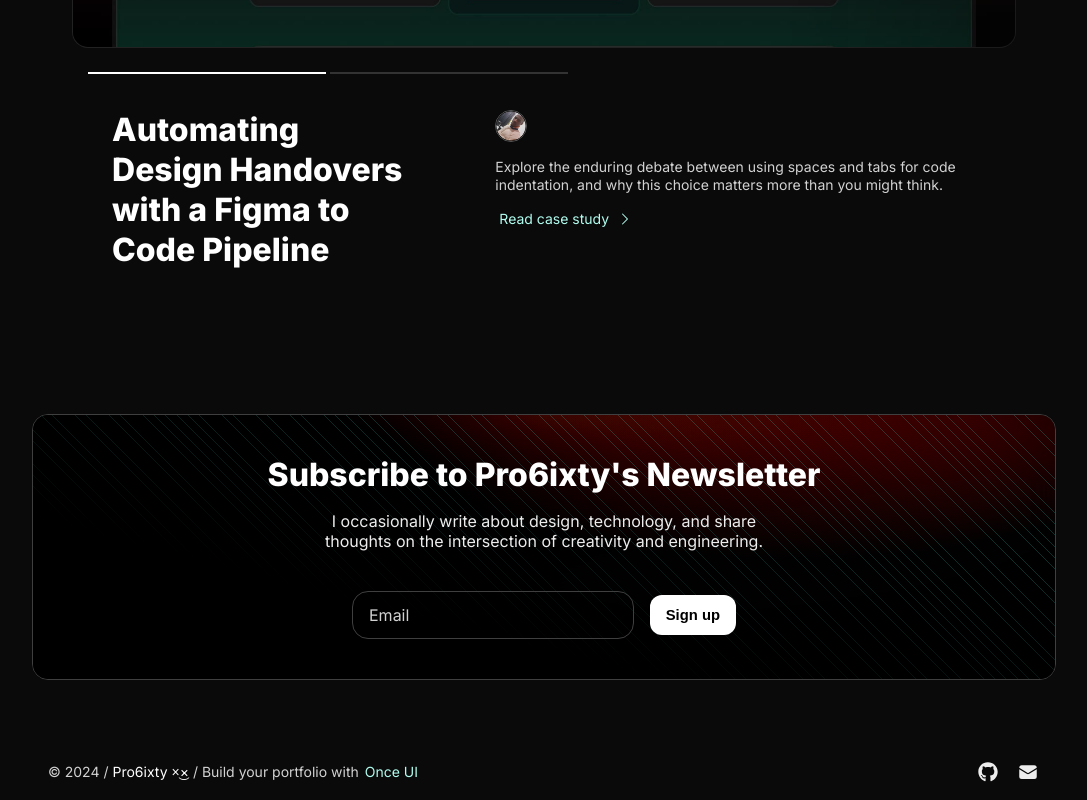
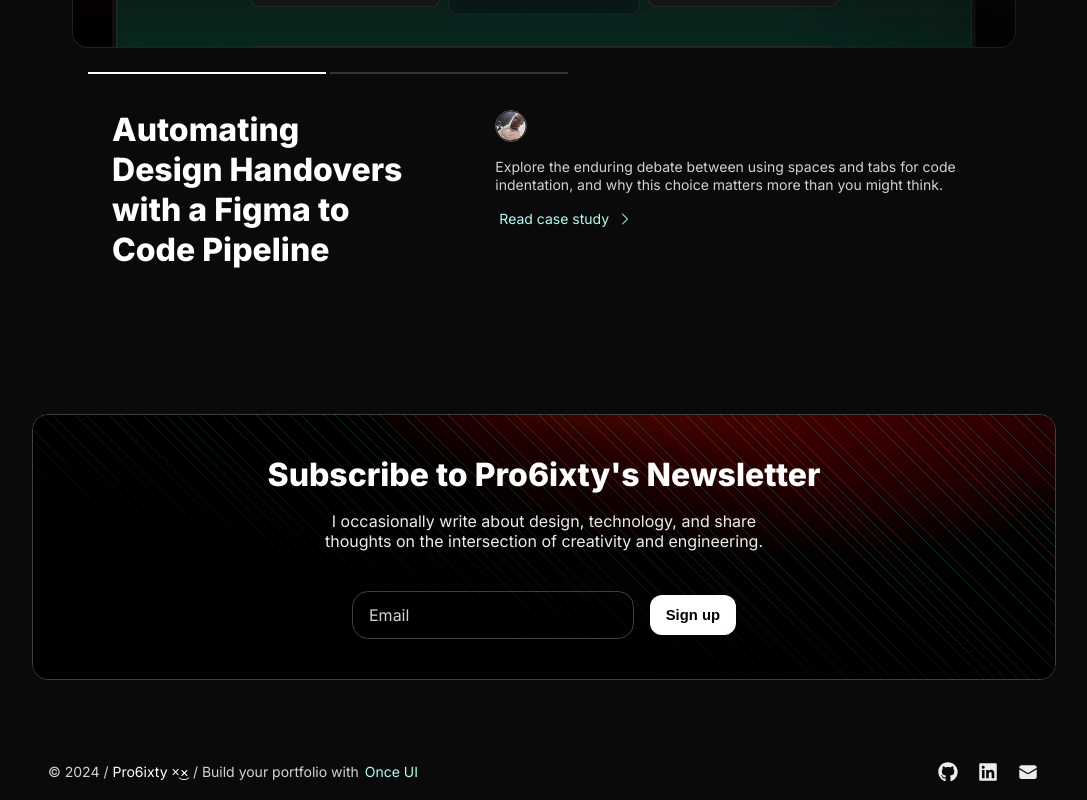
Before and after one commit to 6ix78/magic-portfolio-for-next-js, a Next.js app: page / in a window 1280 px wide. Shown: the part 2808-3608 px from the top of the page, without its empty margins (96-1183 px from the left). Built offline with nearby package versions, Linux system fonts and the light colour scheme.

Commit message:
Update content.js

```diff
--- a/src/app/resources/content.js
+++ b/src/app/resources/content.js
@@ -19,7 +19,7 @@ const newsletter = {
 const social = [
     // Links are automatically displayed.
     // Import new icons in /once-ui/icons.ts
-    {
+      {
         name: 'GitHub',
         icon: 'github',
         link: 'https://github.com/6ix78',
@@ -27,7 +27,7 @@ const social = [
     {
         name: 'LinkedIn',
         icon: 'linkedin',
-        link: '',
+        link: 'https://www.linkedin.com/company/once-ui/',
     },
     {
         name: 'X',
```
